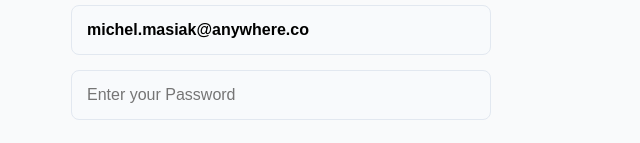
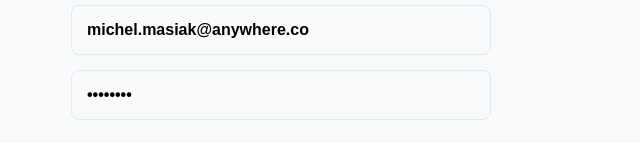
Before and after one commit to Vino200003/Task_ZephyraTechSolutions, a React (Vite) app in the folder Task/: page / in a window 1280 px wide. Shown: the part 383-526 px from the top of the page, without its empty margins (69-709 px from the left). Built offline with nearby package versions, Linux system fonts and the light colour scheme.

Commit message:
Refactor LoginForm component for improved readability and maintainability

```diff
--- a/Task/src/components/LoginForm.jsx
+++ b/Task/src/components/LoginForm.jsx
@@ -15,7 +15,7 @@ const LoginForm = () => {
                     </div>
                     <div className="mailPw">
                         <input type="email" placeholder="Enter your mail address" value="michel.masiak@anywhere.co" readOnly></input>
-                        <input type="password" placeholder="Enter your Password"></input>
+                        <input type="password" placeholder="Enter your Password" value="admin123" readOnly></input>
                     </div>
                     <div className="buttons">
                         <button className="changeMd">Change Method</button>
```
